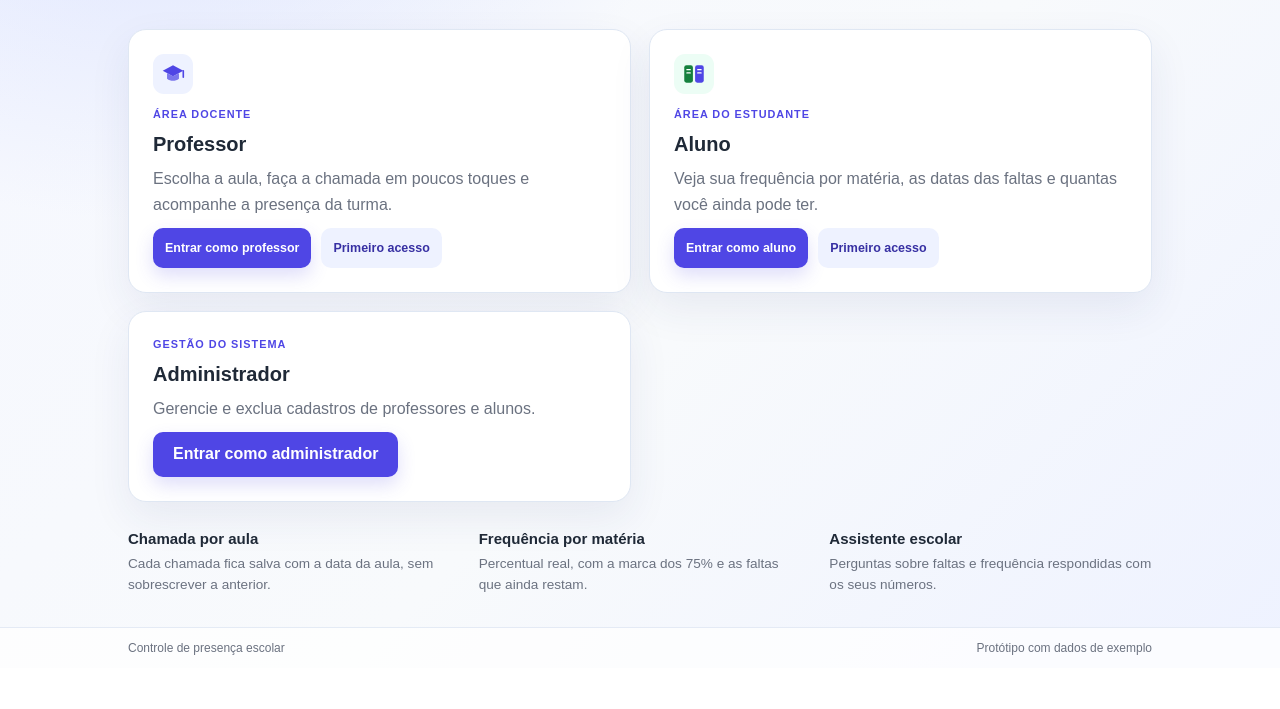
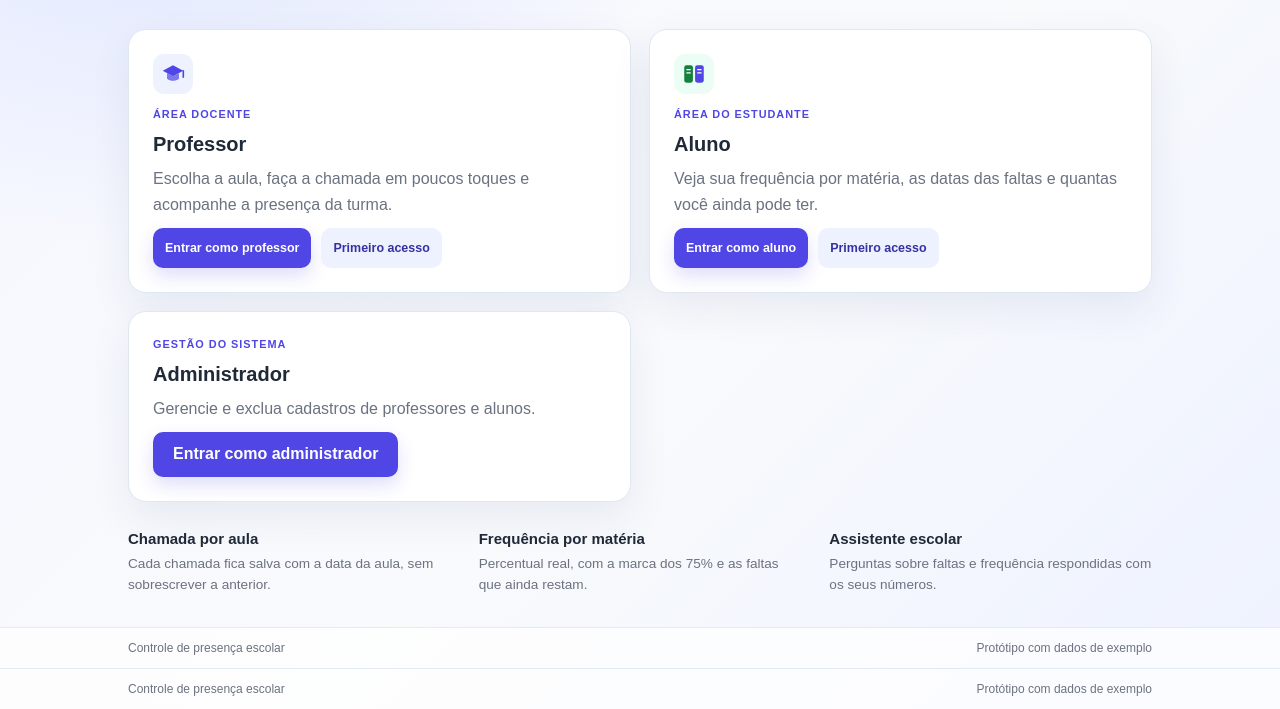
Before and after one commit to anthonyrocha910-oss/ProjetoSava, a website: page index.html in a window 1280 px wide. Shown: the part 272-981 px from the top of the page. Before the commit the page ends 940 px from the top, so only its background shows below. Drawn offline with Linux system fonts and the light colour scheme.

```diff
--- a/index.html
+++ b/index.html
@@ -411,5 +411,14 @@
         </div>
       </div>
     </section>
+
+    <footer class="site-footer">
+      <div>
+        <span>Controle de presença escolar</span>
+        <span>Protótipo com dados de exemplo</span>
+      </div>
+    </footer>
+
+    <script src="script.js"></script>
   </body>
 </html>
```
Lines whose indentation alone changed are shown as unchanged.
